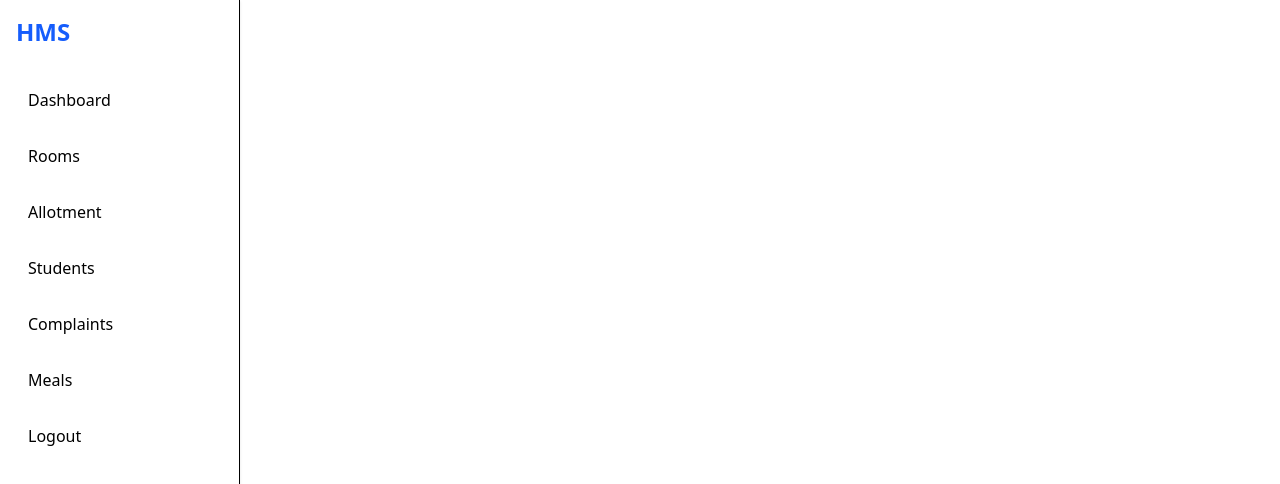
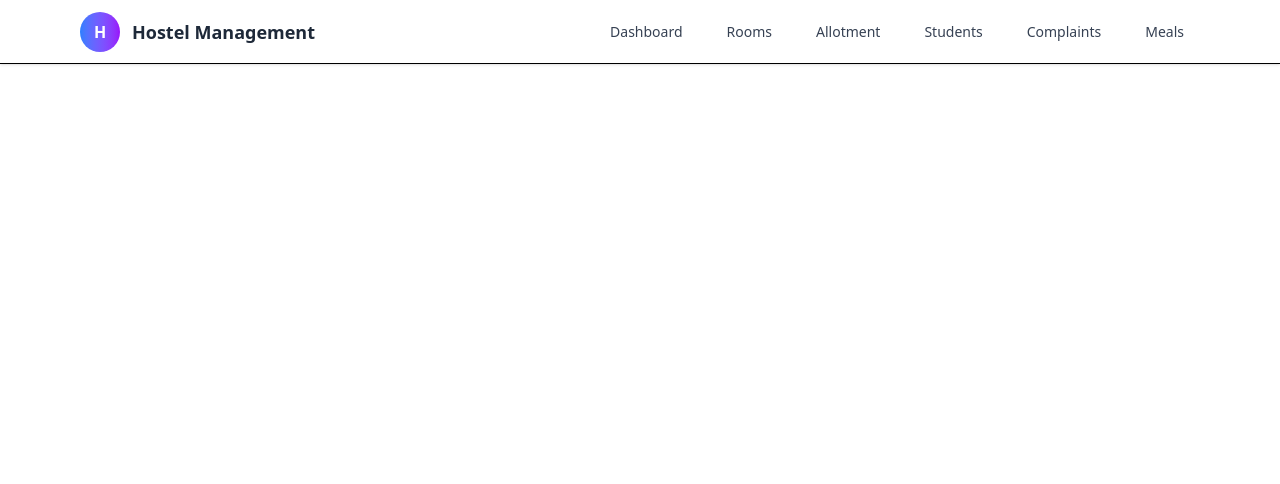
Before and after one commit to chaitanyaraj75/Hostel-Management, a React (Vite) app in the folder frontend/: page /rooms in a window 1280 px wide. Shown: the top 484 px of the page. Built offline with nearby package versions, Linux system fonts and the light colour scheme; no server answers.

Commit message:
frontend and bugs fixed

```diff
--- a/frontend/src/routes/Home.jsx
+++ b/frontend/src/routes/Home.jsx
@@ -1,6 +1,6 @@
 import { PieChart, Pie, Cell, ResponsiveContainer } from "recharts";
 import Header from "./componenets/Header";
-import Sidebar from "./componenets/Sidebar";
+import Navbar from "./componenets/Navbar";
 import { useNavigate } from "react-router-dom";
 import axios from "axios";
 
@@ -37,13 +37,14 @@
     else
     return (
         <div className="flex h-screen bg-gray-100 text-gray-900">
-            {/* Sidebar */}
-            <Sidebar />
+
 
             {/* Main Content */}
             <div className="flex-1 flex flex-col">
+                <Navbar user={user} setUser={setUser} />
                 {/* Top Navbar */}
-                <Header />
+                {/* <Header />
+                <Navbar /> */}
                 {/* Dashboard Widgets */}
                 <main className="p-6 grid grid-cols-12 gap-6 flex-1 overflow-y-auto">
                     {/* Occupancy (All Hostels in one field) */}
--- a/frontend/src/routes/Login.jsx
+++ b/frontend/src/routes/Login.jsx
@@ -1,8 +1,9 @@
 import { useState } from 'react';
 import axios from 'axios';
 import { useNavigate } from 'react-router-dom';
+import Navbar from "./componenets/Navbar";
 
-function Login({setUser}) {
+function Login({ setUser }) {
     const [user_type, setLoginType] = useState('student');
     const [formData, setFormData] = useState({
         student_id: '',
@@ -24,7 +25,7 @@
         setLoginType(type);
         setFormData(prev => ({
             ...prev,
-            user_type:type
+            user_type: type
         }));
     };
 
@@ -33,25 +34,27 @@
         // Handle login logic here based on loginType
         // alert(`Logging in as ${loginType}`);
         console.log(`${user_type} login:`, formData);
-        try{
-            const response=await axios.post('http://localhost:5000/api/auth/login',formData);
-            console.log('Fetched user:',response);
+        try {
+            const response = await axios.post('http://localhost:5000/api/auth/login', formData);
+            console.log('Fetched user:', response);
             setUser(response.data);
             navigate('/');
         }
-        catch(err){
-            console.error('Error during login:',err);
+        catch (err) {
+            console.error('Error during login:', err);
             // console.log(err.response.data.message)
-            try{
+            try {
                 setError(err.response.data.message);
             }
-            catch{
+            catch {
                 setError("Login failed. Please try again.");
             }
         }
     };
 
     return (
+        <>
+            <Navbar />
             <div className="min-h-screen bg-gradient-to-br from-blue-50 via-white to-purple-50 flex items-center justify-center p-4">
                 <div className="max-w-md w-full space-y-8">
                     {/* Header */}
@@ -219,6 +222,7 @@
                     </div>
                 </div>
             </div>
+        </>
     );
 }
 
--- a/frontend/src/routes/Rooms.jsx
+++ b/frontend/src/routes/Rooms.jsx
@@ -1,4 +1,4 @@
-import Sidebar from "./componenets/Sidebar";
+import Sidebar from "./componenets/Navbar";
 
 function Rooms() {
     return <div>
--- a/frontend/src/routes/componenets/Header.jsx
+++ b/frontend/src/routes/componenets/Header.jsx
@@ -1,14 +1,8 @@
 function Header() {
     return (
-        <header className="flex justify-end px-6 py-3 bg-white border-b shadow-sm">
-            {/* <nav className="flex space-x-6">
-                        {menu.map((tab) => (
-                            <a key={tab} href="#" className="hover:text-blue-600 font-medium">
-                            {tab}
-                            </a>
-                            ))}
-                            </nav> */}
-            <div className="flex  items-center space-x-4">
+        <header className="flex justify-between w-screen px-6 py-3 bg-white border-b shadow-sm">
+            <h1 className="text-2xl font-bold text-blue-600 ">HMS</h1>
+            <div className="flex items-center space-x-4">
                 <span className="cursor-pointer">📅</span>
                 <span className="cursor-pointer">🔔</span>
                 <span className="cursor-pointer">👤</span>
--- /dev/null
+++ b/frontend/src/routes/componenets/Navbar.jsx
@@ -0,0 +1,50 @@
+import { useNavigate } from "react-router-dom";
+import axios from "axios";
+
+function Navbar({ user, setUser }) {
+    const sidebarItems = ["Dashboard", "Rooms", "Allotment", "Students", "Complaints", "Meals"];
+    const handleLogout = async () => {
+        try {
+            await axios.post('http://localhost:5000/api/auth/logout');
+            setUser(null);
+        } catch (error) {
+            console.error('Error during logout:', error);
+        }
+    }
+    return (
+        <header className="w-full h-16 bg-white border-b p-2 flex items-center shadow">
+            <div className="max-w-6xl mx-auto w-full flex items-center justify-between px-4">
+                <div className="flex items-center space-x-3">
+                    <div className="h-10 w-10 bg-gradient-to-r from-blue-500 to-purple-600 rounded-full flex items-center justify-center text-white font-bold">H</div>
+                    <span className="text-lg font-semibold text-gray-800">Hostel Management</span>
+                </div>
+                <nav className="flex items-center space-x-3">
+                    {sidebarItems.map((item) => {
+                        const path = item === "Dashboard" ? "/" : `/${item.toLowerCase().replace(/\s+/g, '-')}`;
+                        return (
+                            <a
+                                key={item}
+                                href={path}
+                                className="inline-flex items-center px-4 py-2 rounded-lg text-sm font-medium text-gray-700 hover:bg-blue-50 transition-colors"
+                            >
+                                {item}
+                            </a>
+                        )
+                    })}
+                    {user ?
+                        <a
+                            key="Logout"
+                            href="/login"
+                            className="inline-flex items-center px-4 py-2 rounded-lg text-sm font-medium text-gray-700 hover:bg-blue-50 transition-colors"
+                            onClick={handleLogout}
+                        >
+                            Logout
+                        </a>
+                        : null}
+                </nav>
+            </div>
+        </header>
+    )
+}
+
+export default Navbar;
--- a/frontend/src/routes/componenets/Sidebar.jsx
+++ /dev/null
@@ -1,22 +0,0 @@
-function Sidebar() {
-    const sidebarItems = ["Dashboard", "Rooms", "Allotment", "Students", "Complaints", "Meals", "Logout"];
-
-    return (
-        <aside className="w-60 h-screen bg-white border-r p-4 flex flex-col shadow">
-            <h1 className="text-2xl font-bold text-blue-600 mb-8">HMS</h1>
-            <nav className="flex-1 space-y-4">
-                {sidebarItems.map((item) => (
-                    <a
-                        key={item}
-                        href={item === "Dashboard" ? "/" : `/${item.toLowerCase()}`}
-                        className="block py-2 px-3 rounded hover:bg-blue-100"
-                    >
-                        {item}
-                    </a>
-                ))}
-            </nav>
-        </aside>
-    )
-}
-
-export default Sidebar;
```
Also changed, not shown: frontend/src/App.jsx (+21 -15 lines). Lines whose indentation alone changed are shown as unchanged.
